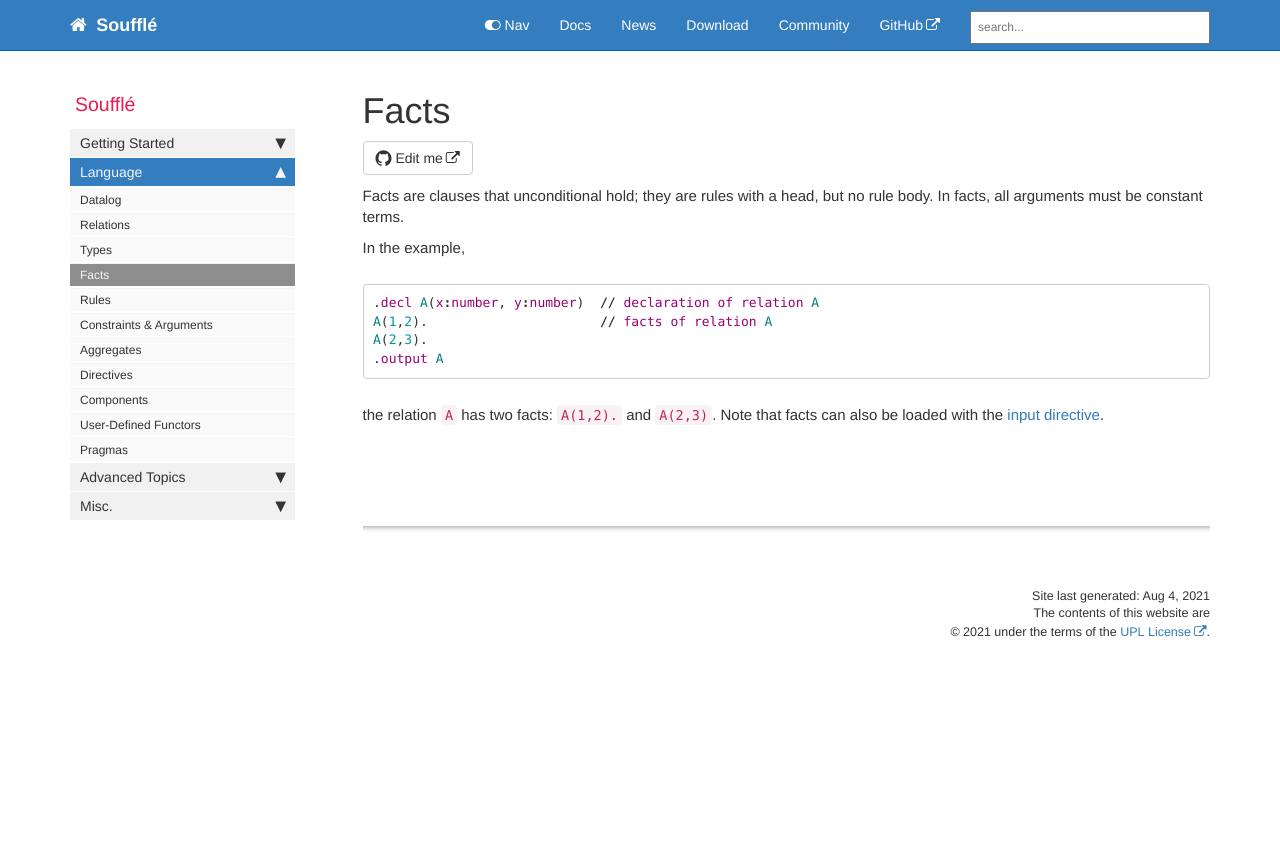
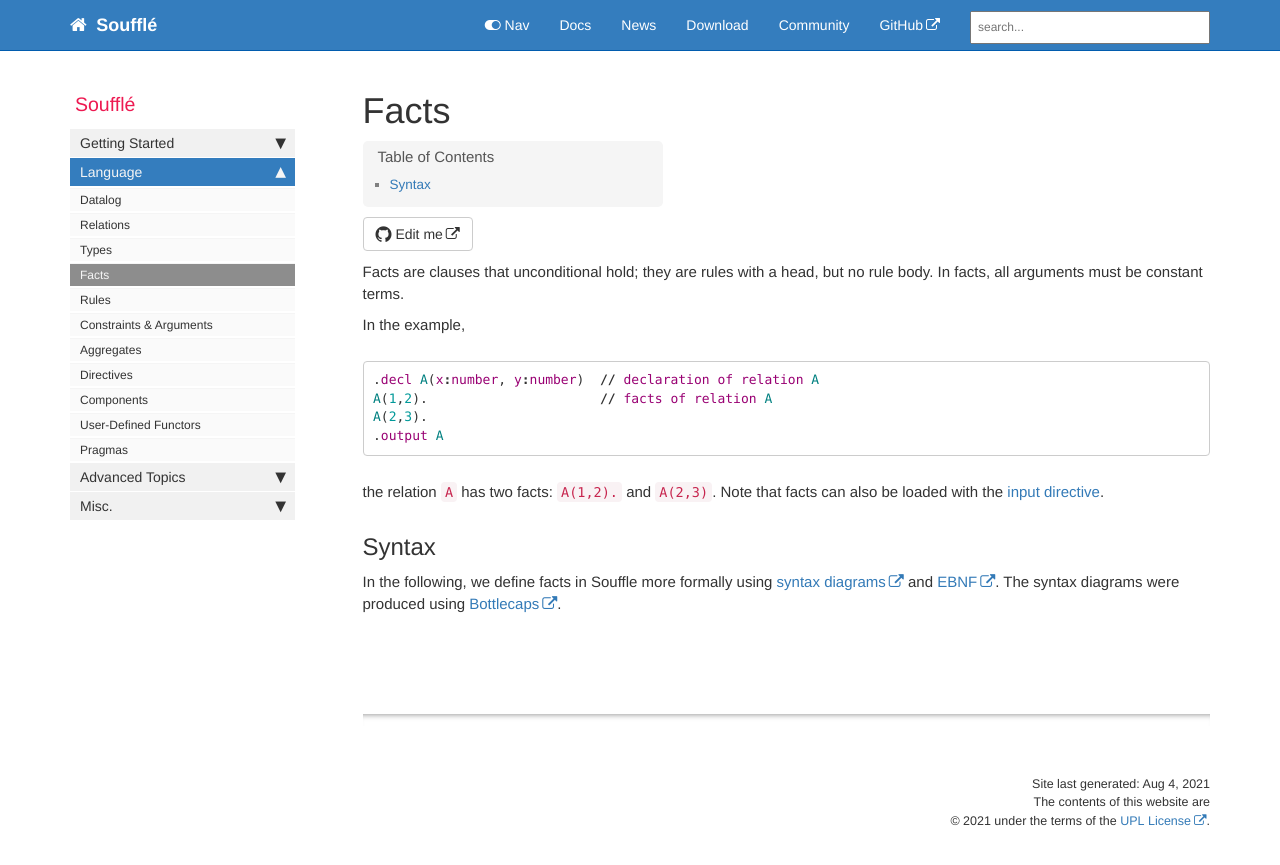
Before and after one commit to souffle-lang/souffle-lang.github.io, a Jekyll site: the page built from pages/docs/facts.md, in a window 1280 px wide. Shown: the top 865 px of the page. Built offline with Jekyll 4.4.1, drawn with Linux system fonts in a browser that asks for light colours; comment, search, counter and statistics services are not loaded.

Commit message:
Update facts.md

```diff
--- a/pages/docs/facts.md
+++ b/pages/docs/facts.md
@@ -18,4 +18,9 @@ A(2,3).
 the relation `A` has two facts: `A(1,2).` and `A(2,3)`.  Note that facts can also be
 loaded with the [input directive](directives).
 
+## Syntax
+In the following, we define facts in Souffle more formally using [syntax diagrams](https://en.wikipedia.org/wiki/Syntax_diagram) and [EBNF](https://en.wikipedia.org/wiki/Extended_Backus–Naur_form). The syntax diagrams were produced using [Bottlecaps](https://www.bottlecaps.de/rr/ui).
+
+
+
 {% include links.html %}
```
